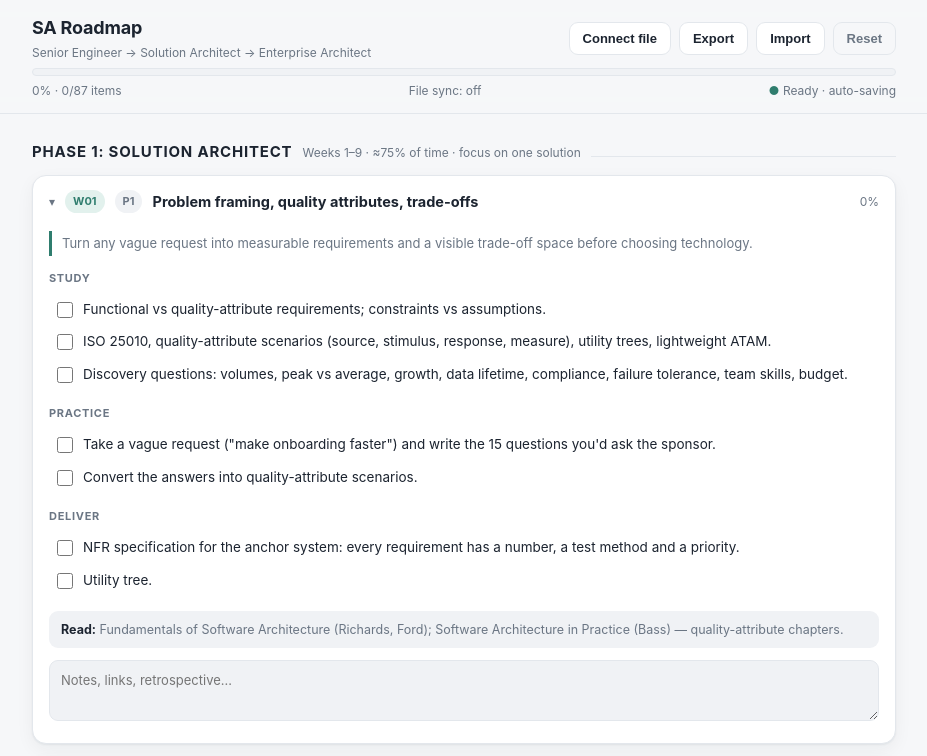
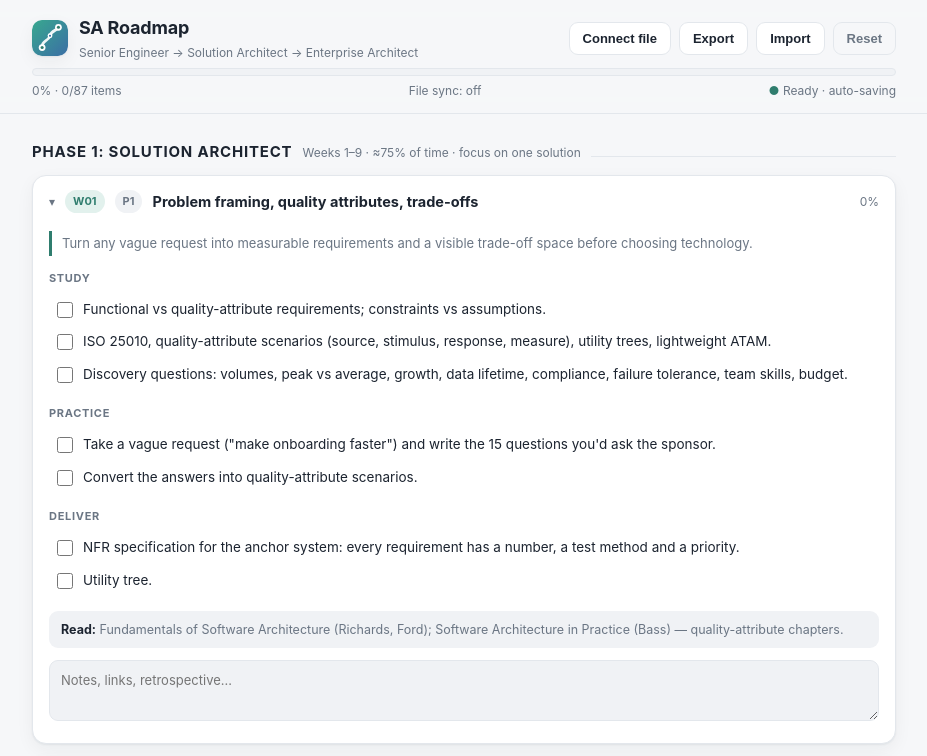
Before and after one commit to TriBien/sa-roadmap, a plain HTML site: page index.html in a window 1280 px wide. Shown: the top 756 px of the page, without its empty margins (176-1103 px from the left). Drawn offline with Linux system fonts and the light colour scheme.

Commit message:
Add app icon (SVG + PNG set), web manifest, and header logo

```diff
--- a/index.html
+++ b/index.html
@@ -6,14 +6,22 @@
 <meta name="description" content="Track progress through the 12-week Solution Architect learning roadmap." />
 <meta name="color-scheme" content="light dark" />
 <title>SA Roadmap — Progress Tracker</title>
+<link rel="icon" href="icon.svg" type="image/svg+xml" />
+<link rel="icon" href="favicon-32.png" sizes="32x32" type="image/png" />
+<link rel="apple-touch-icon" href="apple-touch-icon.png" />
+<link rel="manifest" href="site.webmanifest" />
+<meta name="theme-color" content="#2f7d6e" />
 <link rel="stylesheet" href="styles.css" />
 </head>
 <body>
 <header class="topbar">
   <div class="wrap topbar-inner">
     <div class="brand">
-      <h1>SA Roadmap</h1>
-      <p class="sub">Senior Engineer → Solution Architect → Enterprise Architect</p>
+      <img class="logo" src="icon.svg" alt="" width="36" height="36" />
+      <div class="brand-text">
+        <h1>SA Roadmap</h1>
+        <p class="sub">Senior Engineer → Solution Architect → Enterprise Architect</p>
+      </div>
     </div>
     <div class="actions">
       <button id="fileBtn" class="btn" type="button">Connect file</button>
--- a/styles.css
+++ b/styles.css
@@ -59,6 +59,8 @@ body {
   padding-top: 14px;
   padding-bottom: 6px;
 }
+.brand { display: flex; align-items: center; gap: 11px; }
+.brand .logo { width: 36px; height: 36px; border-radius: 10px; flex-shrink: 0; box-shadow: var(--shadow); }
 .brand h1 { font-size: 18px; margin: 0; letter-spacing: -.2px; }
 .brand .sub { margin: 2px 0 0; font-size: 12px; color: var(--muted); }
 
```
Also changed, not shown: apple-touch-icon.png (added), favicon-32.png (added), icon-192.png (added), icon-512.png (added), icon-maskable-512.png (added), icon.svg (added), site.webmanifest (added).
